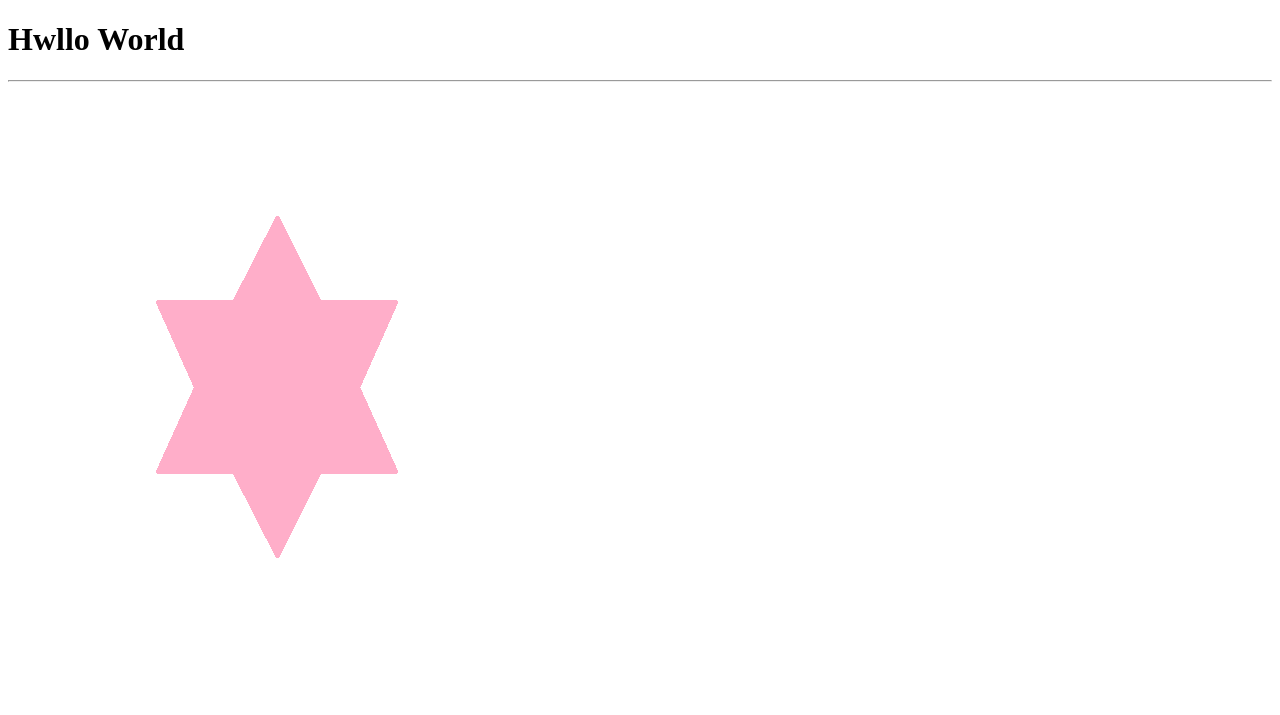
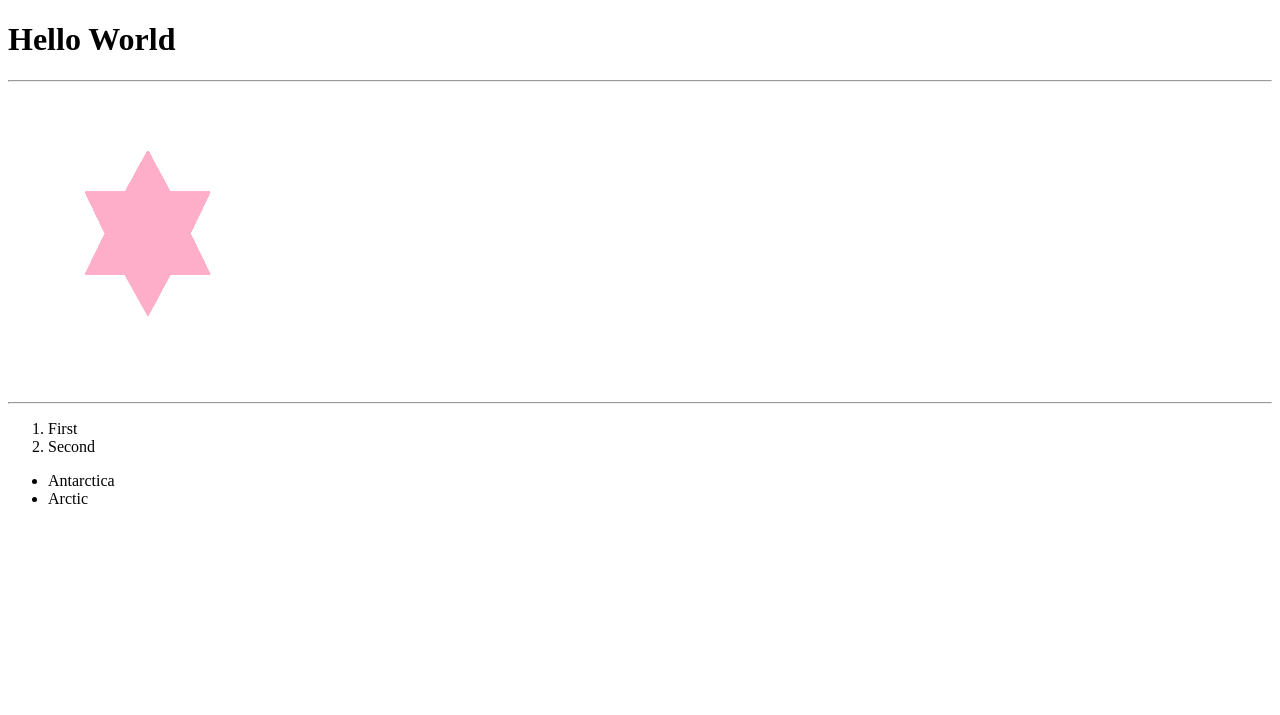
Before and after one commit to DhabaleshPrasad/HTML-Tutorials, a plain HTML site: page hello.html in a window 1280 px wide. Drawn offline with Linux system fonts and the light colour scheme.

Commit message:
Sample Webpage

```diff
--- a/hello.html
+++ b/hello.html
@@ -3,9 +3,25 @@
 <head>
 	<title>Hello World</title>
 </head>
-<body>
-<h1> Hwllo World</h1>
-<hr />
-<img src="images/image.bmp" />
-</body>
+	<body>
+		<div class='header'>
+			<h1> Hello World</h1>
+		</div>
+		<hr />
+		<a href = 'http://google.com'>
+			<img src='images/image.bmp'
+			alt='Pain' width ='300' height = '300'/>
+		</a>
+		<hr />
+		<ol>
+			<li>First</li>
+			<li>Second</li>
+		</ol>
+		<span>
+			<ul>
+				<li>Antarctica</li>
+				<li>Arctic</li><br/>
+			</ul>
+		</span>
+	</body>
 </html>
```
